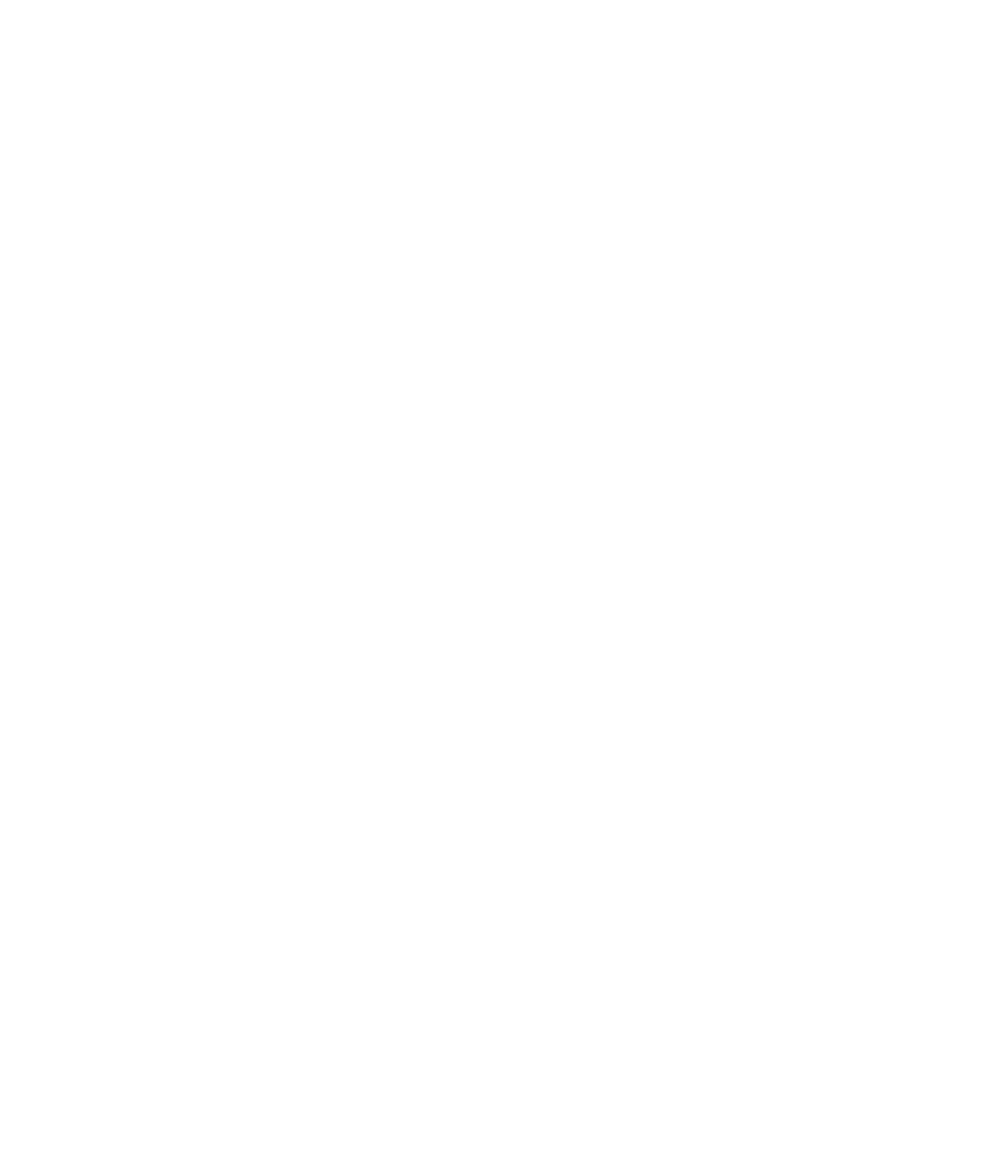
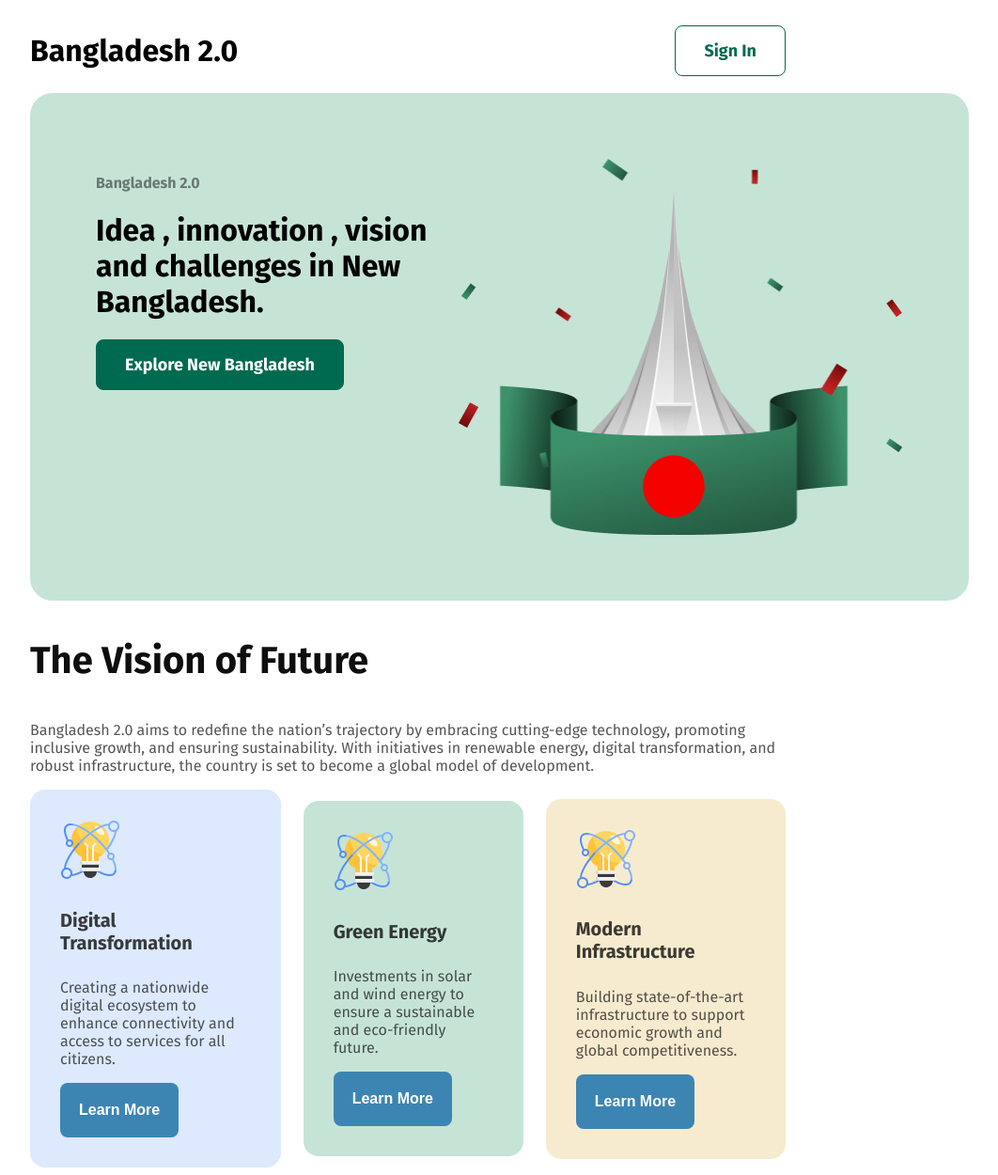
Before and after one commit to 20101591/B11A1--assignment-1-main, a plain HTML site: page index.html in a window 1280 px wide. Shown: the whole page at 94% size, without its empty margins (206-1268 px from the left). Before the commit the page ends 800 px from the top, so only its background shows below. Drawn offline with Linux system fonts and the light colour scheme.

Commit message:
added banner

```diff
--- a/index.html
+++ b/index.html
@@ -4,8 +4,64 @@
     <meta charset="UTF-8">
     <meta name="viewport" content="width=device-width, initial-scale=1.0">
     <title>Bangladesh 2.0</title>
+    <link rel="preconnect" href="https://fonts.googleapis.com">
+<link rel="preconnect" href="https://fonts.gstatic.com" crossorigin>
+<link href="https://fonts.googleapis.com/css2?family=Fira+Sans:ital,wght@0,100;0,200;0,300;0,400;0,500;0,600;0,700;0,800;0,900;1,100;1,200;1,300;1,400;1,500;1,600;1,700;1,800;1,900&display=swap" rel="stylesheet">
+    <link rel="stylesheet" href="styles/styles.css">
 </head>
-<body>
+<body class="fira-sans-normal">
+    <header>
+        <nav>
+            <h2 class="nav-title">Bangladesh 2.0</h2>
+            <ul>
+                <li><a href=""></a><button class="btn-primary">Sign In</button></li>
+            </ul>
+        </nav>
+        <div class="banner">
+            <div class="banner-content">
+                <h3 class="banner-greetings">Bangladesh 2.0</h3>
+                <h1 class="banner-title">Idea , innovation ,
+                    vision and challenges in New Bangladesh.</h1>
+                <button class="btn-secondary">Explore New Bangladesh</button>
+            </div>
+            <img class="banner-profile-pic" src="assets/hero.png" alt="">
+        </div>
+    </header>
+    <body>
+        <main>
+            <section class="visions">
+                <h3 class="section-title">The Vision of Future</h3>
+                <p class="section-description">Bangladesh 2.0 aims to redefine the nation’s trajectory by embracing cutting-edge technology, promoting inclusive growth, and ensuring sustainability. With initiatives in renewable energy, digital transformation, and robust infrastructure, the country is set to become a global model of development.</p>
+                <div class="visions-container">
+                    <div class="vision">
+                        <img src="assets/card-icon.png" alt="">
+                        <h4 class="vision-title">Digital Transformation</h4>
+                        <p class="vision-description">Creating a nationwide digital ecosystem to enhance connectivity and access to services for all citizens.</p>
+                        <button class="btn-learn">Learn More</button>
+                    </div>
+                    <div class="vision">
+                        <img src="assets/card-icon.png" alt="">
+                        <h4 class="vision-title">Green Energy</h4>
+                        <p class="vision-description">Investments in solar and wind energy to ensure a sustainable and eco-friendly future.</p>
+                        <button class="btn-learn">Learn More</button>
+                    </div>
+                    <div class="vision">
+                        <img src="assets/card-icon.png" alt="">
+                        <h4 class="vision-title">Modern Infrastructure</h4>
+                        <p class="vision-description">Building state-of-the-art infrastructure to support economic growth and global competitiveness.</p>
+                        <button class="btn-learn">Learn More</button>
+                    </div>
+                </div>
+
+
+
+            </section>
+        </main>
+
+    </body>
+    <footer>
+
+    </footer>
 
 </body>
 </html>
--- /dev/null
+++ b/styles/styles.css
@@ -0,0 +1,132 @@
+.fira-sans-normal {
+    font-family: "Fira Sans", serif;
+    font-optical-sizing: auto;
+    font-style: normal;
+    font-variation-settings: "wdth" 100;
+  }
+
+
+/* nav styles */
+nav{
+    display: flex;
+    align-items: center;
+    justify-content: space-between;
+    margin:0 230px ;
+}
+.nav-title{
+    font-size: 32px;
+    font-weight: bold;
+}
+nav ul li{
+    list-style: none;
+}
+
+.btn-primary {
+    background-color: white;
+    font-weight: 700;
+    font-size: 18px;
+    color: #006a50;
+    padding: 15px 30px;
+    border-radius: 8px;
+    font-family: "Fira Sans", serif;
+    border:1px solid rgb(0, 106, 80);
+
+}
+.btn-secondary {
+    background-color: #006a50;
+    font-weight: 700;
+    font-size: 18px;
+    color: white;
+    padding: 15px 30px;
+    border-radius: 8px;
+    font-family: "Fira Sans", serif;
+    border:1px solid rgb(0, 106, 80);
+
+}
+/* banner styles */
+.banner{
+    display: flex;
+    justify-content: space-between;
+    margin: 0 35px 0 230px;
+    background-color: #C6E4D6;
+    padding: 70px;
+    border-radius: 24px;
+}
+.banner-content{
+    max-width: 662px;
+}
+.banner-greetings{
+    font-weight: 24px;
+    font-size: medium;
+    color: #0E0E0E;
+    opacity: 50%;
+}
+.banner-title{
+    font-weight: 56px;
+    font-size: bold;
+}
+.banner-profile-pic{
+    height: 400px;
+    width: 474px;
+
+}
+/* main styles */
+main{
+
+}
+/* vision section styles */
+.section-title{
+    font-size: 40px;
+    font-weight: bold;
+    color: #0E0E0E;
+}
+.section-description ,.vision-description{
+    font-size: 16px;
+    font-weight: normal;
+    color: #0E0E0E;
+    opacity:70%;
+}
+.visions-container{
+    display:flex;
+    align-items: center;
+    gap: 24px;
+
+}
+.visions{
+    margin:0 230px ;
+}
+.vision{
+    padding:32px;
+    border-radius: 16px;
+}
+.vision-title{
+    font-size: 20px;
+    font-weight: bold;
+    color: #0E0E0E;
+    opacity:80%;
+
+}
+.btn-learn{
+    border-radius: 8px;
+    background-color:rgb(60, 133, 179);
+    color: white;
+    padding: 20px;
+    font-size: 16px;
+    font-weight: 700;
+    border: none;
+}
+.btn-learn:hover,.btn-primary:hover ,.btn-secondary:hover{
+    background-color: #9492a3;
+}
+.visions .vision:nth-child(1){
+    background-color:rgb(84,144,245,0.2);
+
+}
+.visions .vision:nth-child(2){
+    background-color:#C6E4D6;
+
+}
+.visions .vision:nth-child(3){
+    background-color:#F7EBCF;
+
+}
```
Also changed, not shown: assets/al-jazeera.png (added), assets/card-icon.png (added), assets/facebook.png (added), assets/hero.png (added), assets/instagram.png (added), assets/quote-bg.png (added), assets/satelite.png (added), assets/x.png (added).
